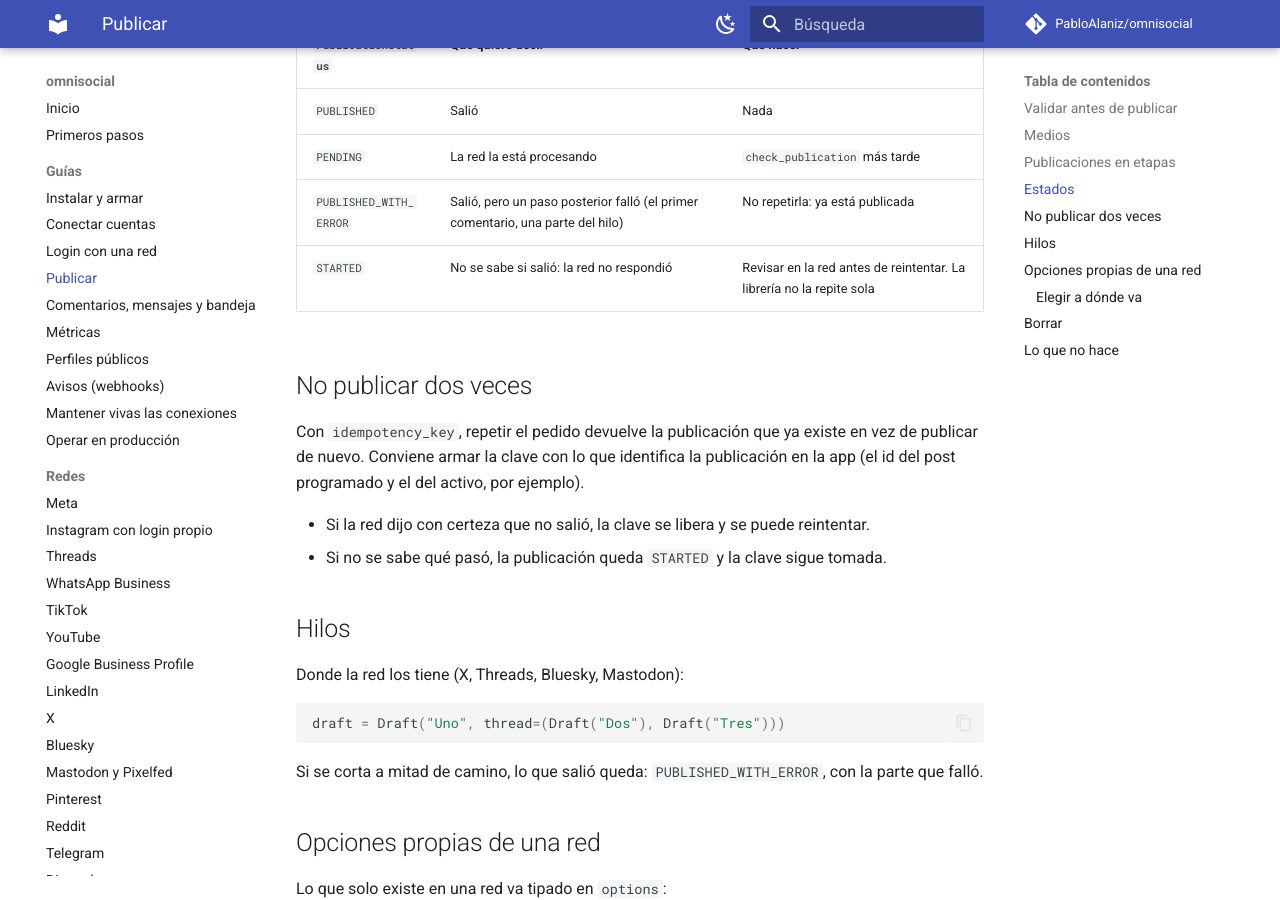
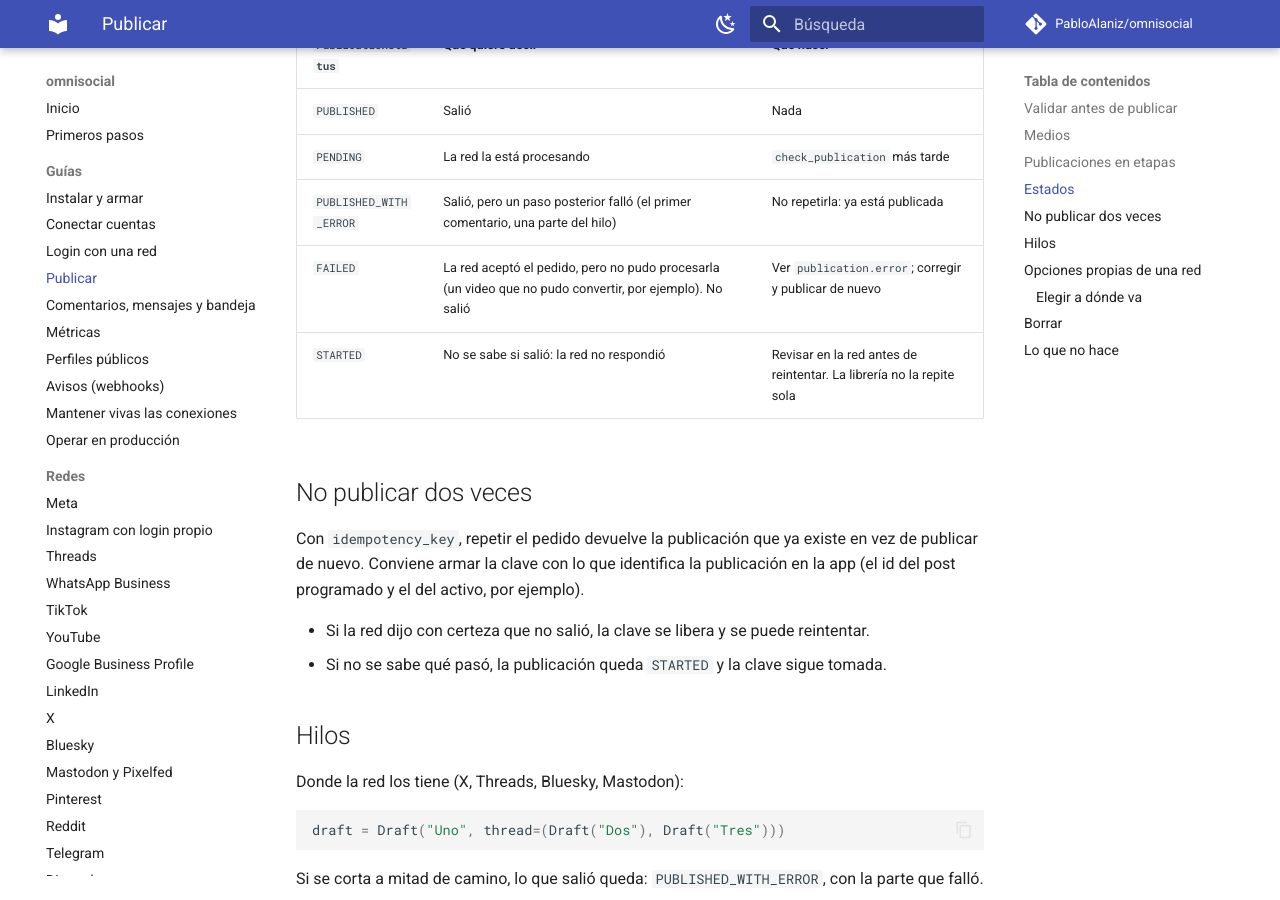
Before and after one commit to PabloAlaniz/omnisocial, an MkDocs documentation site: the page built from docs/publicar-contenido.md, in a window 1280 px wide and 900 px high, scrolled down 1812 px. Built offline with MkDocs 1.6.1 and Material for MkDocs 9.7.7, drawn with Linux system fonts in a browser that asks for light colours; comment, search, counter and statistics services are not loaded.

Commit message:
docs: el estado FAILED en la tabla de publicaciones
Co-Authored-By: Claude Opus 5.5 <noreply@anthropic.com>

```diff
--- a/docs/publicar-contenido.md
+++ b/docs/publicar-contenido.md
@@ -81,6 +81,7 @@ pierde.
 | `PUBLISHED` | Salió | Nada |
 | `PENDING` | La red la está procesando | `check_publication` más tarde |
 | `PUBLISHED_WITH_ERROR` | Salió, pero un paso posterior falló (el primer comentario, una parte del hilo) | No repetirla: ya está publicada |
+| `FAILED` | La red aceptó el pedido, pero no pudo procesarla (un video que no pudo convertir, por ejemplo). No salió | Ver `publication.error`; corregir y publicar de nuevo |
 | `STARTED` | No se sabe si salió: la red no respondió | Revisar en la red antes de reintentar. La librería no la repite sola |
 
 ## No publicar dos veces
```
